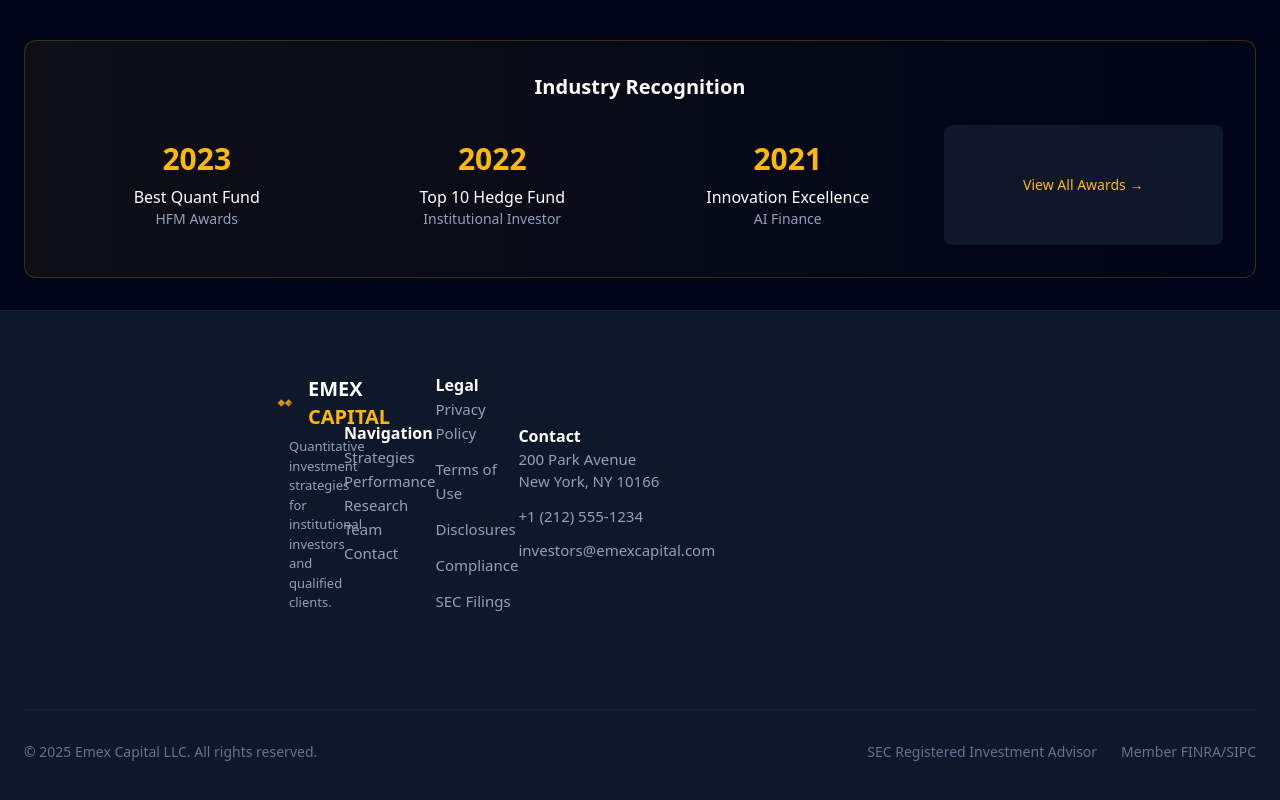
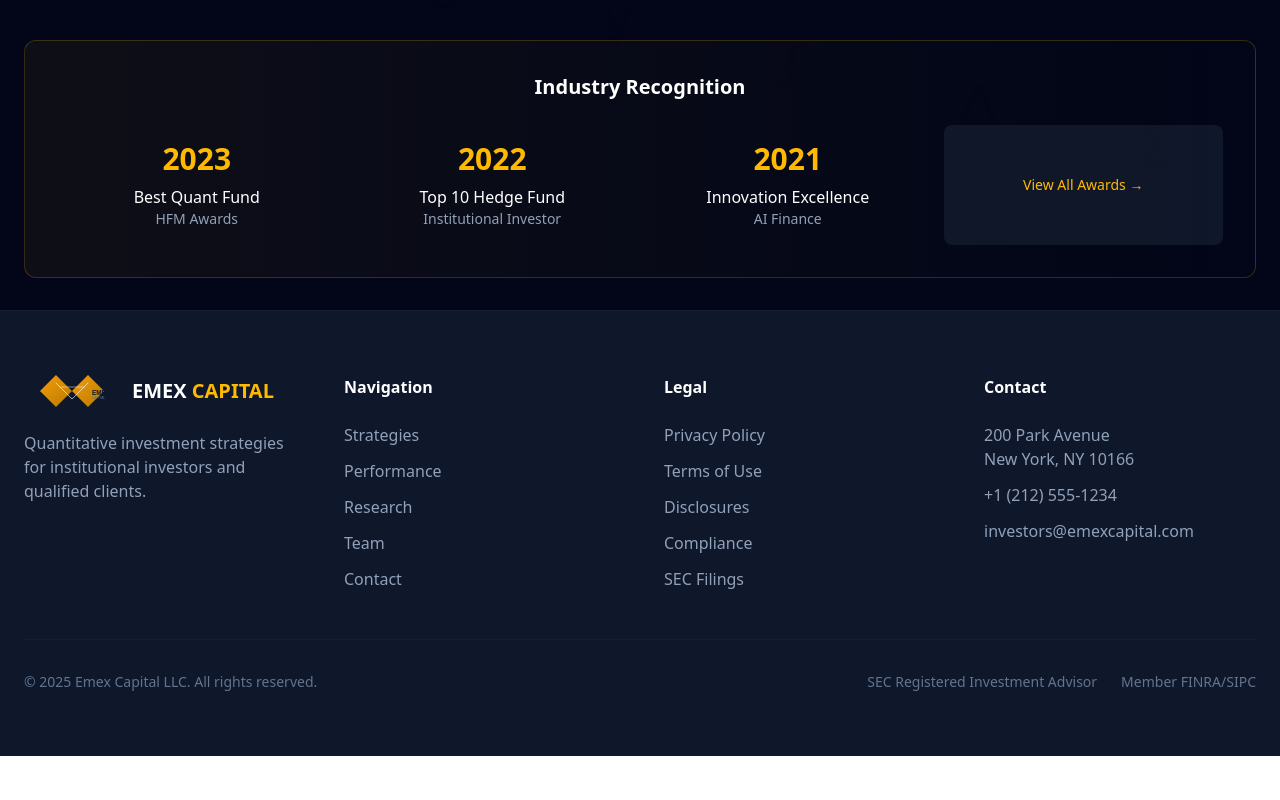
Before and after one commit to JuniorEmem6/emex-capital, a React (Vite) app: page / in a window 1280 px wide. Shown: the part 2409-3209 px from the top of the page. After the commit the page ends 3165 px from the top, so only its background shows below. Built offline with nearby package versions, Linux system fonts and the light colour scheme.

Commit message:
Emex Capital  deployment

```diff
--- a/src/components/Footer.jsx
+++ b/src/components/Footer.jsx
@@ -1,5 +1,6 @@
 // src/components/Footer.jsx
-import EmexLogo from "../assets/emex-logo.svg";
+import EmexLogo from "../assets/emex-logo.svg"
+
 
 export default function Footer() {
   return (
@@ -8,17 +9,17 @@
         <div className="grid grid-cols-1 md:grid-cols-4 gap-12">
           {/* Column 1: Logo & About */}
           <div>
-              <div className="flex items-center mb-6 ml-[250px]">
+            <div className="flex items-center mb-6">
               <img
                 src={EmexLogo}
                 alt="Emex Capital"
-                  className="h-5 w-auto mr-3"
+                className="h-8 w-auto mr-3"
               />
               <span className="text-xl font-bold text-white">
                 EMEX <span className="text-amber-400">CAPITAL</span>
               </span>
             </div>
-              <p className="text-slate-400 mb-6 ml-[265px] mt-[-18px] text-[13px]">
+            <p className="text-slate-400 mb-6">
               Quantitative investment strategies for institutional investors and qualified clients.
             </p>
             <div className="flex space-x-4">
@@ -38,10 +39,9 @@
           </div>
 
           {/* Column 2: Quick Links */}
-            <div className="flex mt-[-50px] justify-around items-center">
           <div>
-              <h3 className="text-white font-bold">Navigation</h3>
-              <ul >
+            <h3 className="text-white font-bold mb-6">Navigation</h3>
+            <ul className="space-y-3">
               {[
                 { name: 'Strategies', href: '/strategies' },
                 { name: 'Performance', href: '/performance' },
@@ -52,7 +52,7 @@
                 <li key={item.name}>
                   <a
                     href={item.href}
-                      className="text-slate-400 hover:text-amber-400 transition-colors text-[15px]"
+                    className="text-slate-400 hover:text-amber-400 transition-colors"
                   >
                     {item.name}
                   </a>
@@ -63,7 +63,7 @@
 
           {/* Column 3: Legal */}
           <div>
-              <h3 className="text-white  font-bold">Legal</h3>
+            <h3 className="text-white font-bold mb-6">Legal</h3>
             <ul className="space-y-3">
               {[
                 { name: 'Privacy Policy', href: '/privacy' },
@@ -75,7 +75,7 @@
                 <li key={item.name}>
                   <a
                     href={item.href}
-                      className="text-slate-400 hover:text-amber-400 transition-colors text-[15px]"
+                    className="text-slate-400 hover:text-amber-400 transition-colors"
                   >
                     {item.name}
                   </a>
@@ -86,8 +86,8 @@
 
           {/* Column 4: Contact */}
           <div>
-              <h3 className="text-white font-bold ">Contact</h3>
-              <address className="not-italic text-slate-400 space-y-3 text-[15px]">
+            <h3 className="text-white font-bold mb-6">Contact</h3>
+            <address className="not-italic text-slate-400 space-y-3">
               <p>200 Park Avenue<br />New York, NY 10166</p>
               <p>
                 <a href="tel:+12125551234" className="hover:text-amber-400 transition-colors">
@@ -100,7 +100,6 @@
                 </a>
               </p>
             </address>
-            </div>
           </div>
         </div>
 
--- a/src/components/Header.jsx
+++ b/src/components/Header.jsx
@@ -114,13 +114,14 @@
               Insights
             </MobileNavLink>
             <div className="mr-[100px] bg-[blue]">
-              <a
-                href="/login"
-                className="bg-amber-500 text-slate-900 font-medium px-5 py-3 rounded-md text-center mt-2"
-                onClick={() => setMobileMenuOpen(false)}
-              >
-                Investor Login
-              </a>
+              <Link to="/login">
+                <p
+                  className="bg-amber-500 text-slate-900 font-medium px-5 py-3 rounded-md text-center mt-2"
+                  onClick={() => setMobileMenuOpen(false)}
+                >
+                  Investor Login
+                </p>
+              </Link>
             </div>
           </div>
         </div>
```
Lines whose indentation alone changed are shown as unchanged.
